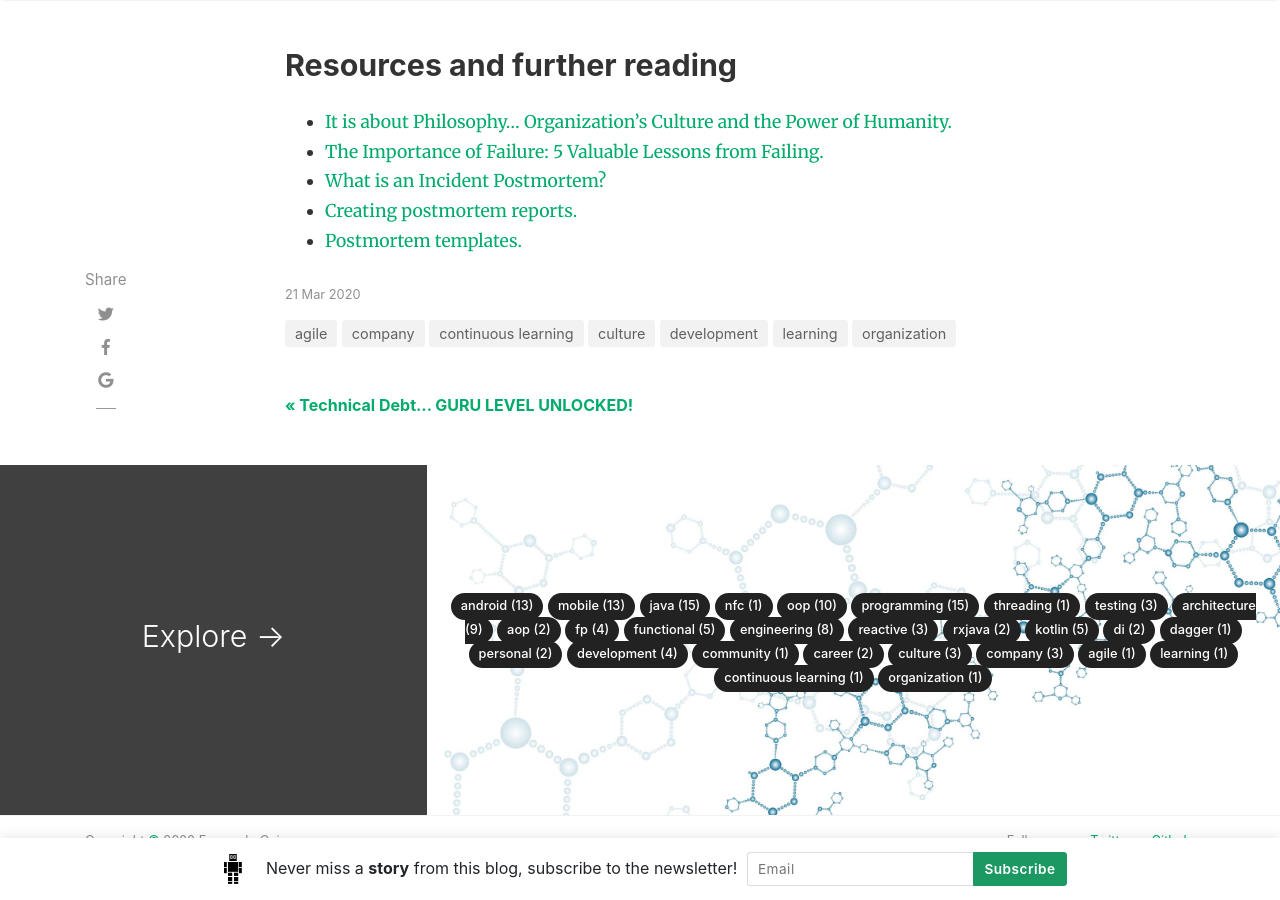
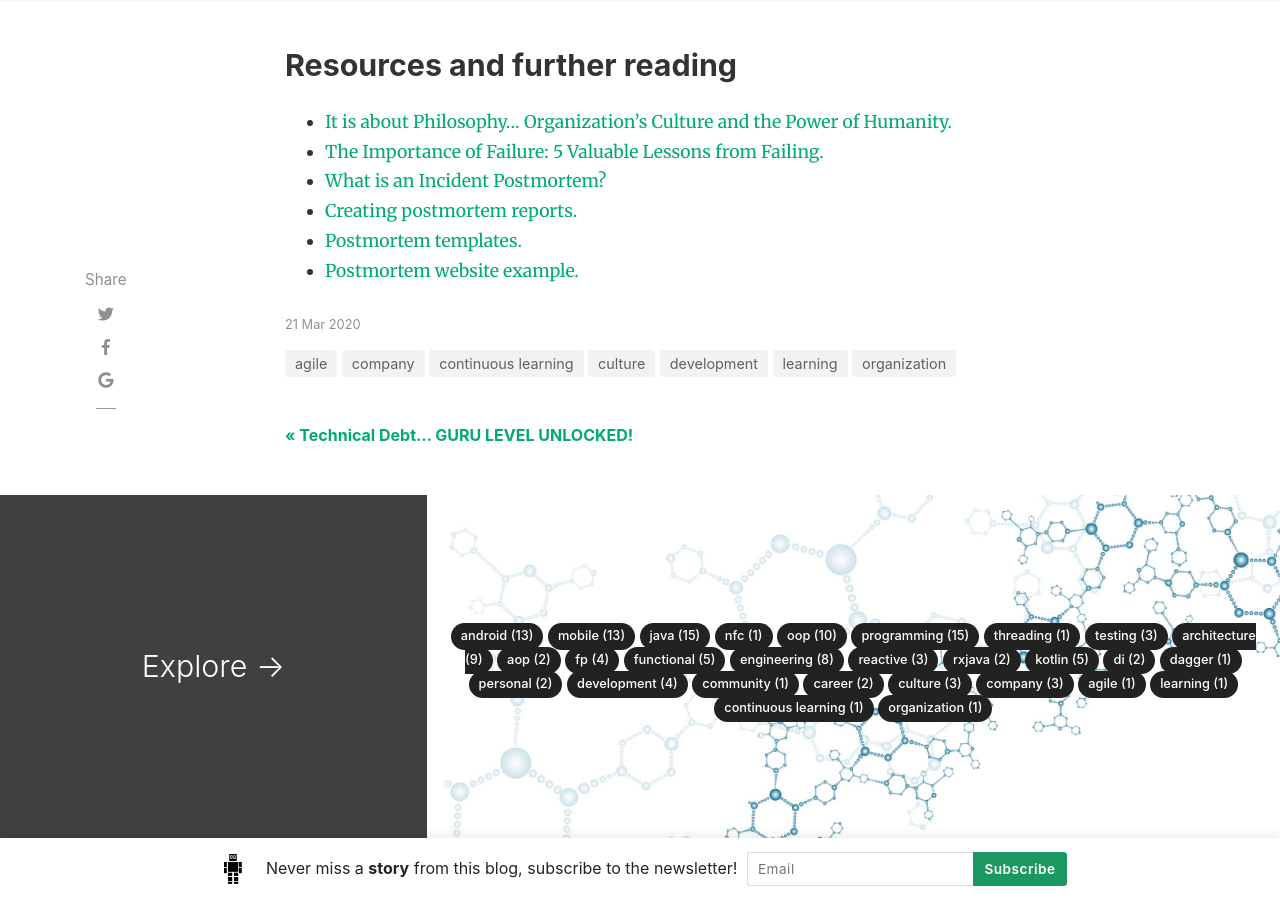
Before and after one commit to android10/legacy-android10.github.io, a Jekyll site: the page built from _posts/2020-03-21-learn-out-of-mistakes-postmortems.md, in a window 1280 px wide and 900 px high, scrolled down 4888 px. Built offline with Jekyll 4.4.1, drawn with Linux system fonts in a browser that asks for light colours; nearby versions of some CDN libraries; comment, search, counter and statistics services are not loaded.

Commit message:
Add missing resource to article.

```diff
--- a/_posts/2020-03-21-learn-out-of-mistakes-postmortems.md
+++ b/_posts/2020-03-21-learn-out-of-mistakes-postmortems.md
@@ -127,3 +127,4 @@ Personally I'm strong believer of building a culture based on the following idea
 * <a href="https://www.pagerduty.com/resources/learn/post-mortem-incident-report/" target="_blank">What is an Incident Postmortem?</a>
 * <a href="https://www.atlassian.com/incident-management/postmortem/reports" target="_blank">Creating postmortem reports.</a>
 * <a href="https://github.com/android10/postmortem-templates" target="_blank">Postmortem templates.</a>
+* <a href="https://github.com/inspiredness/inspiredness.github.io" target="_blank">Postmortem website example.</a>
```
